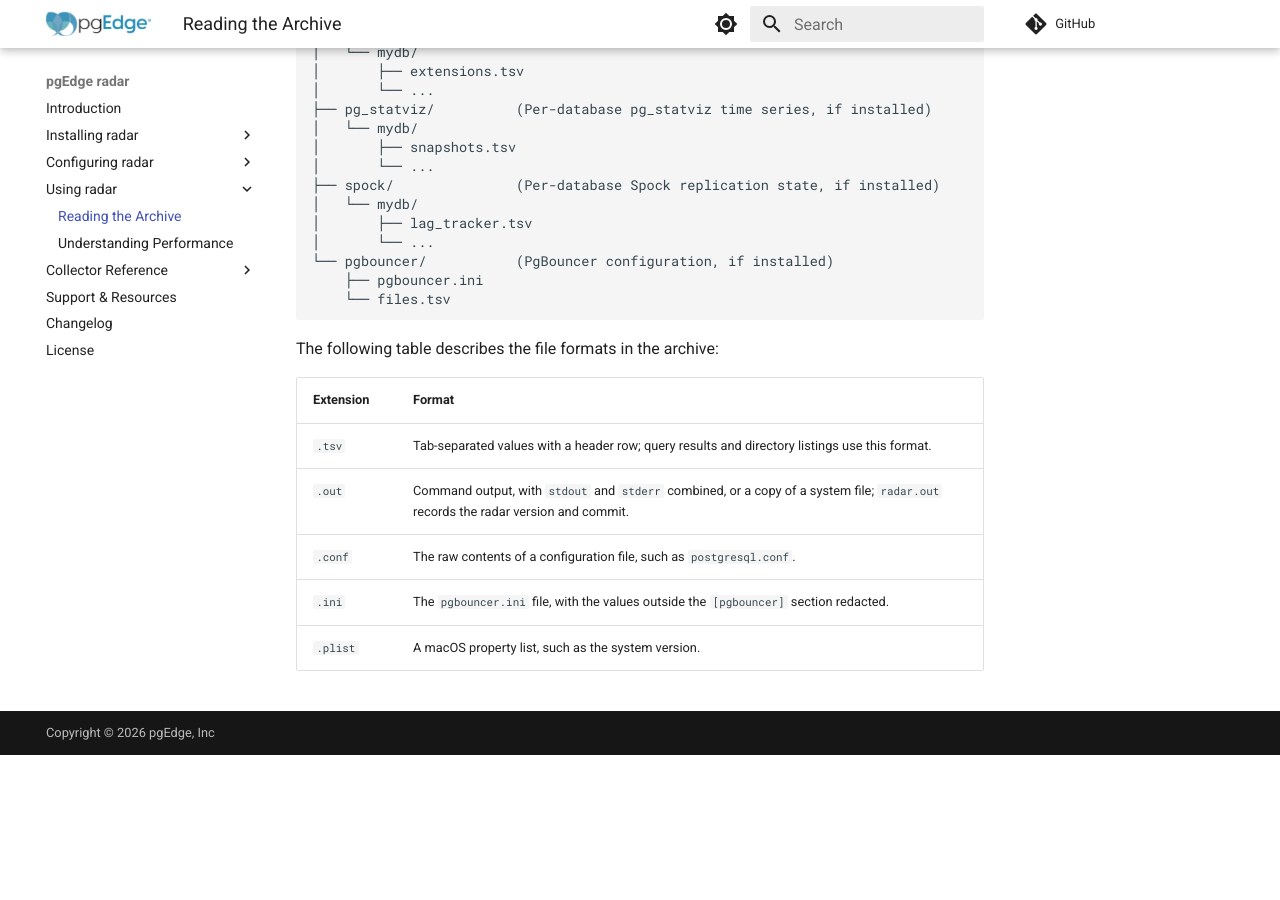
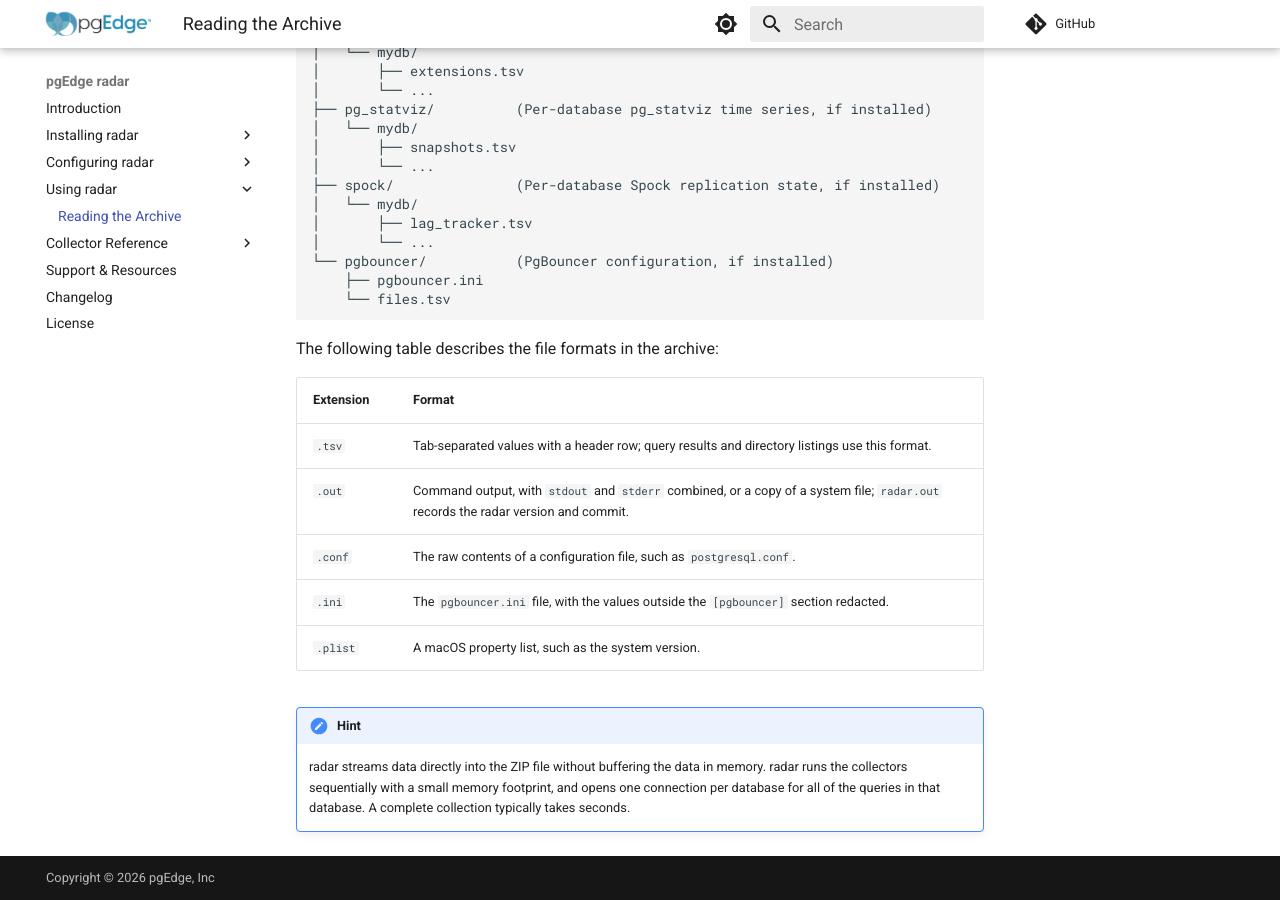
Before and after one commit to pgEdge/radar, an MkDocs documentation site: the page built from docs/using/reading_the_archive.md, in a window 1280 px wide and 900 px high, scrolled down 659 px. Built offline with MkDocs 1.6.1 and Material for MkDocs 9.7.7, drawn with Linux system fonts in a browser that asks for light colours; comment, search, counter and statistics services are not loaded; before the commit the page ends 1414 px from its top, so only the background shows below that.

Commit message:
docs: move the performance notes into a hint on the archive page

```diff
--- a/docs/using/reading_the_archive.md
+++ b/docs/using/reading_the_archive.md
@@ -53,3 +53,10 @@ The following table describes the file formats in the archive:
 | `.conf` | The raw contents of a configuration file, such as `postgresql.conf`. |
 | `.ini` | The `pgbouncer.ini` file, with the values outside the `[pgbouncer]` section redacted. |
 | `.plist` | A macOS property list, such as the system version. |
+
+!!! hint
+
+    radar streams data directly into the ZIP file without buffering the data in
+    memory. radar runs the collectors sequentially with a small memory
+    footprint, and opens one connection per database for all of the queries in
+    that database. A complete collection typically takes seconds.
--- a/mkdocs.yml
+++ b/mkdocs.yml
@@ -68,7 +68,6 @@ nav:
   - Using radar:
       - using/index.md
       - Reading the Archive: using/reading_the_archive.md
-      - Understanding Performance: using/performance.md
   - Collector Reference:
       - collector_reference/index.md
       - Collecting Cross-Platform System Data: collector_reference/cross_platform_system.md
```
Also changed, not shown: README.md (+0 -2 lines), docs/using/performance.md (deleted, +0 -6 lines).
